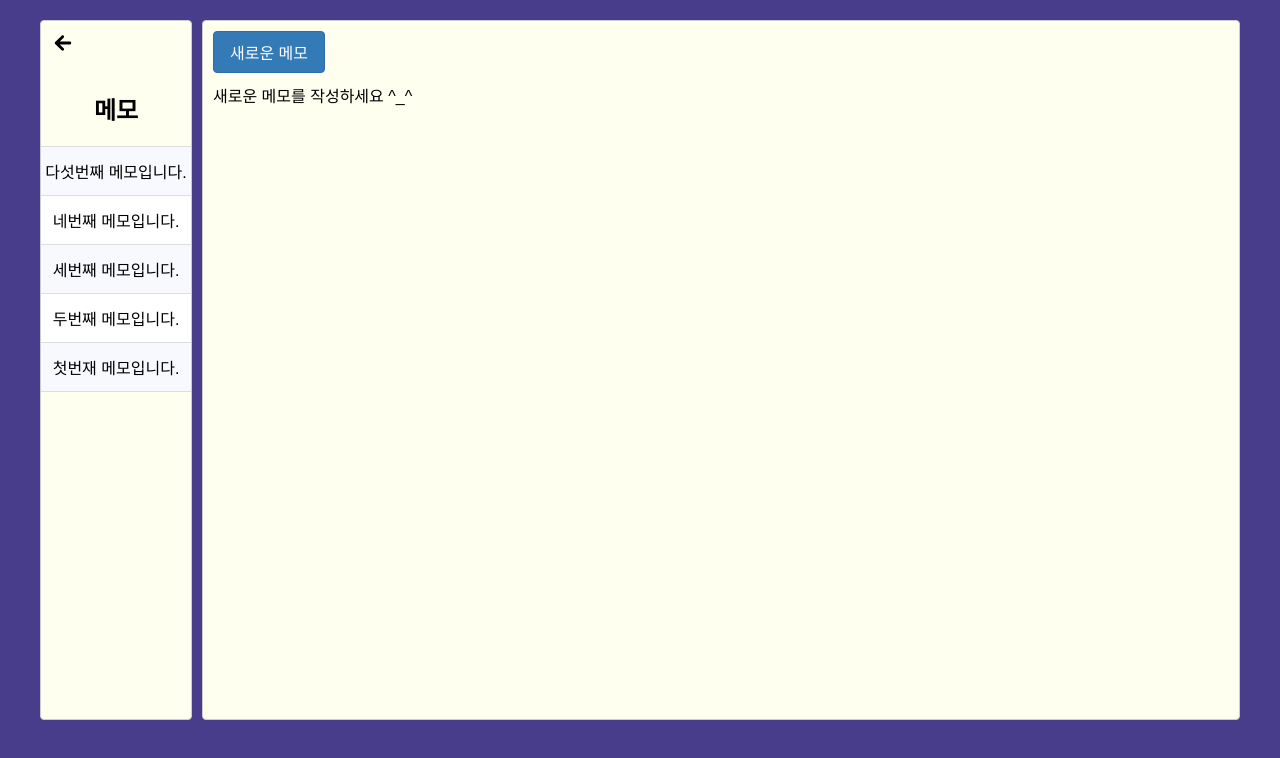
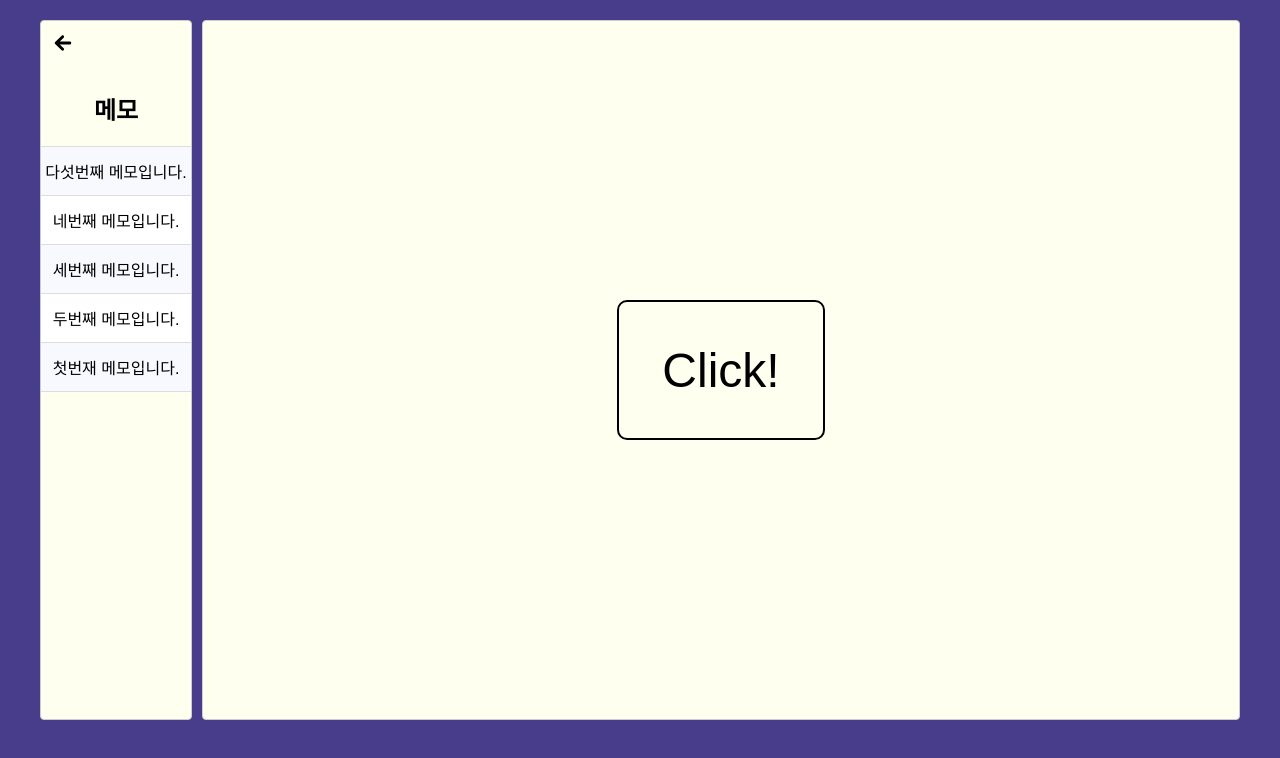
Before and after one commit to min33sky/ts-memo, a React (Create React App) app: page /memo in a window 1280 px wide. Shown: the top 758 px of the page. Built offline with nearby package versions, Linux system fonts and the light colour scheme; a web font is replaced by a local one.

Commit message:
Update MemoPage UI

```diff
--- a/src/components/AddMemoButton.tsx
+++ b/src/components/AddMemoButton.tsx
@@ -1,10 +1,13 @@
 import * as React from 'react';
 import Button from './Button';
 
+/**
+ * 새 메모 작성 버튼
+ */
 function AddMemoButton() {
   return (
     <Button primary to='/memo/add'>
-      새로운 메모
+      글쓰기
     </Button>
   );
 }
--- a/src/components/DateString.tsx
+++ b/src/components/DateString.tsx
@@ -9,13 +9,13 @@ interface DateStringProps {
  * @param timestamp 글 작성 날짜
  */
 const DateString: React.FC<DateStringProps> = ({ timestamp }) => {
-  if (!timestamp) {
-    return null;
-  }
+  if (!timestamp) return null;
 
-  const date = new Date(timestamp);
-
-  return <span style={{ color: '#aaa' }}>{date.toLocaleString()}</span>;
+  return (
+    <span style={{ color: '#aaa' }}>
+      {new Date(timestamp).toLocaleString()}
+    </span>
+  );
 };
 
 export default DateString;
--- /dev/null
+++ b/src/components/MemoMain.tsx
@@ -0,0 +1,47 @@
+import React, { useCallback } from 'react';
+import styled from 'styled-components';
+import { useHistory } from 'react-router-dom';
+
+const MemoMainWrapper = styled.div`
+  display: flex;
+  justify-content: center;
+  align-items: center;
+  height: 100%;
+`;
+
+const ClickArea = styled.div`
+  display: flex;
+  justify-content: center;
+  align-items: center;
+  width: 20%;
+  height: 20%;
+  border: 2px solid black;
+  border-radius: 10px;
+  font-size: 3rem;
+  transition: all ease-in 0.2s;
+  cursor: pointer;
+
+  &:hover {
+    background-color: tomato;
+    color: palegoldenrod;
+  }
+`;
+
+/**
+ * 메모 페이지의 시작 컴포넌트
+ */
+function MemoMain() {
+  const history = useHistory();
+
+  const handleClick = useCallback(() => {
+    history.push('/memo/add');
+  }, [history]);
+
+  return (
+    <MemoMainWrapper>
+      <ClickArea onClick={handleClick}>Click!</ClickArea>
+    </MemoMainWrapper>
+  );
+}
+
+export default MemoMain;
--- a/src/page/HomePage/index.tsx
+++ b/src/page/HomePage/index.tsx
@@ -3,7 +3,6 @@ import Layout from '../../components/Layout';
 import Sidebar, { SidebarTitle } from '../../components/Sidebar';
 import { List, ListItem } from '../../components/List';
 import Main from '../../components/Main';
-import AddMemoButton from '../../components/AddMemoButton';
 import styled from 'styled-components';
 import { ListItemButton } from '../../components/Button';
 
@@ -40,9 +39,7 @@ function HomePage({ memoNumber, deletedMemoNumber }: HomePageProps) {
           </ListItem>
         </List>
       </Sidebar>
-      <Main>
-        <AddMemoButton />
-      </Main>
+      <Main>Hi?</Main>
     </Layout>
   );
 }
--- a/src/page/MemoPage/MemoListPage.tsx
+++ b/src/page/MemoPage/MemoListPage.tsx
@@ -9,13 +9,17 @@ import Main from '../../components/Main';
 import MemoRouter from '../../routes/Memo';
 import { List, ListItem } from '../../components/List';
 import { ListItemButton } from '../../components/Button';
-import AddMemoButton from '../../components/AddMemoButton';
 import { useLocation } from 'react-router-dom';
 
 interface MemoListPageProps {
   memos: Memo[];
 }
 
+/**
+ * 메모 목록을 보여주는 페이지
+ * - url: /memo
+ * @param memos 메모 리스트
+ */
 function MemoListPage({ memos }: MemoListPageProps) {
   return (
     <Layout>
@@ -25,13 +29,16 @@ function MemoListPage({ memos }: MemoListPageProps) {
         {memos.length > 0 && <MemoList memos={memos} />}
       </Sidebar>
       <Main>
-        <AddMemoButton />
         <MemoRouter />
       </Main>
     </Layout>
   );
 }
 
+/**
+ * 메모 리스트를 사이드에 출력하는 컴포넌트
+ * @param param0 메모 리스트
+ */
 function MemoList({ memos }: MemoListPageProps) {
   const memoTitle = (content: string) => content.substr(0, 15);
   const location = useLocation();
--- a/src/page/MemoPage/MemoViewer.tsx
+++ b/src/page/MemoPage/MemoViewer.tsx
@@ -3,6 +3,7 @@ import styled from 'styled-components';
 import DateString from '../../components/DateString';
 import Button from '../../components/Button';
 import { Memo } from '../../model';
+import AddMemoButton from '../../components/AddMemoButton';
 
 const ContentWrapper = styled.div`
   border-top: 1px solid #ddd;
@@ -27,6 +28,7 @@ interface MemoViewerProps {
 function MemoViewer({ memo, onDeleteMemo }: MemoViewerProps) {
   return (
     <>
+      <AddMemoButton />
       <Button onClick={() => onDeleteMemo(memo.id!)}>삭제</Button>
       <ContentWrapper>
         <DateWrapper>
--- a/src/routes/Memo/index.tsx
+++ b/src/routes/Memo/index.tsx
@@ -7,17 +7,18 @@ import {
 } from 'react-router-dom';
 import AddMemoContainer from '../../containers/AddMemoContainer';
 import MemoContainer from '../../containers/MemoContainer';
+import MemoMain from '../../components/MemoMain';
 
+/**
+ * 메모 라추터
+ * - 메모와 관련된 내용을 보여주는 서브 라우터
+ */
 function MemoRouter({ match }: RouteComponentProps) {
   return (
     <Switch>
       <Route exact path={`${match.url}/add`} component={AddMemoContainer} />
       <Route exact path={`${match.url}/:id`} component={MemoContainer} />
-      <Route
-        exact
-        path={`${match.url}`}
-        component={() => <div>새로운 메모를 작성하세요 ^_^</div>}
-      />
+      <Route exact path={`${match.url}`} component={MemoMain} />
     </Switch>
   );
 }
```
